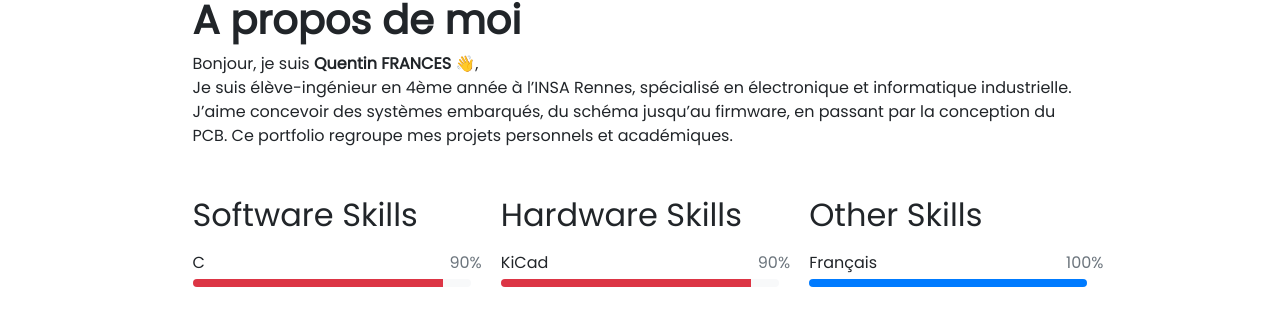
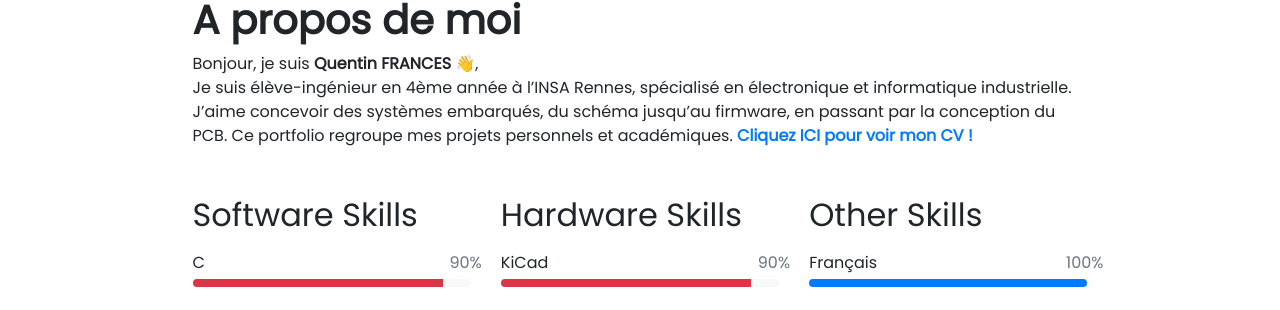
Before and after one commit to Quentin-FRANCES/Quentin-FRANCES.github.io, a Jekyll site: the page built from pages/about.md, in a window 1280 px wide. Shown: the part 158-468 px from the top of the page. Built offline with Jekyll 4.4.1, drawn with Linux system fonts in a browser that asks for light colours; emoji names are drawn with the system emoji font.

Commit message:
ajout cv

```diff
--- a/_config.yml
+++ b/_config.yml
@@ -3,6 +3,7 @@ title               : Quentin Frances
 description         : >-
                       Elève-Ingénieur en Electronique et Informatique Industrielle
                       à l'INSA Rennes - 4ème Année - FRANCE.
+                      Mon CV se trouve dans l'onglet "About" !
 baseurl             : ""            # Change to empty quotes if you are hosting your site at <your-username>.github.io directly
 repository          : Quentin-FRANCES/Quentin-FRANCES.github.io      # Change to <your-username>/<your-username>.github.io (or remove it if you don't need remote projects)
 remote_theme        : yousinix/portfolYOU
--- a/pages/about.md
+++ b/pages/about.md
@@ -9,6 +9,7 @@ weight: 3
 
 Bonjour, je suis **{{ site.author.name }}** :wave:,<br>
 Je suis élève-ingénieur en 4ème année à l'INSA Rennes, spécialisé en électronique et informatique industrielle. J'aime concevoir des systèmes embarqués, du schéma jusqu'au firmware, en passant par la conception du PCB. Ce portfolio regroupe mes projets personnels et académiques.
+**[Cliquez ICI pour voir mon CV !](/assets/CV_FRANCES_Quentin.pdf)**
 
 <div class="row">
 {% include about/skills.html title="Software Skills" source=site.data.software-skills %}
```
Also changed, not shown: 1 other file.
